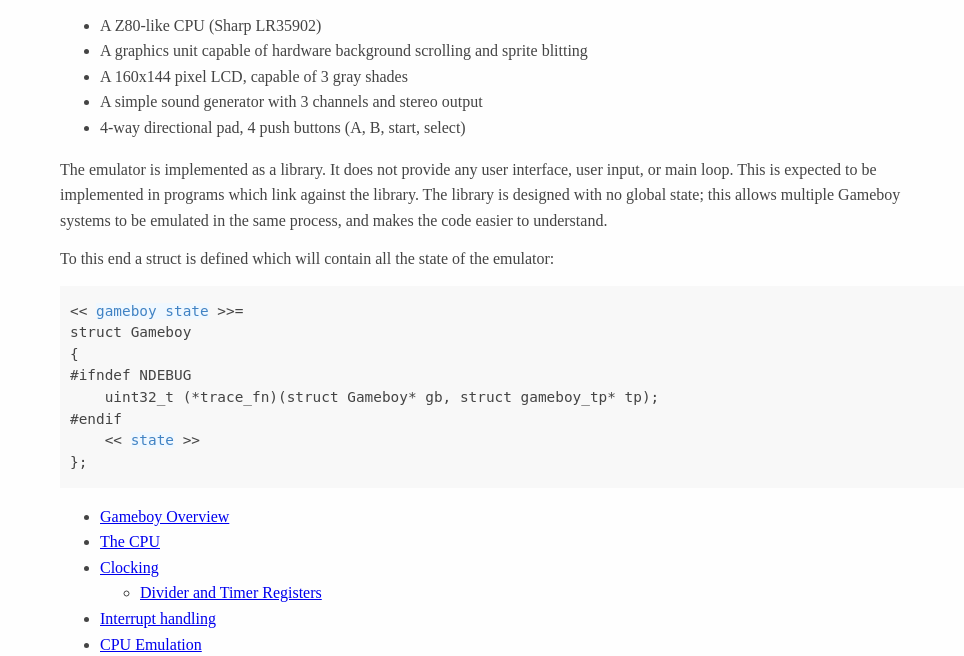
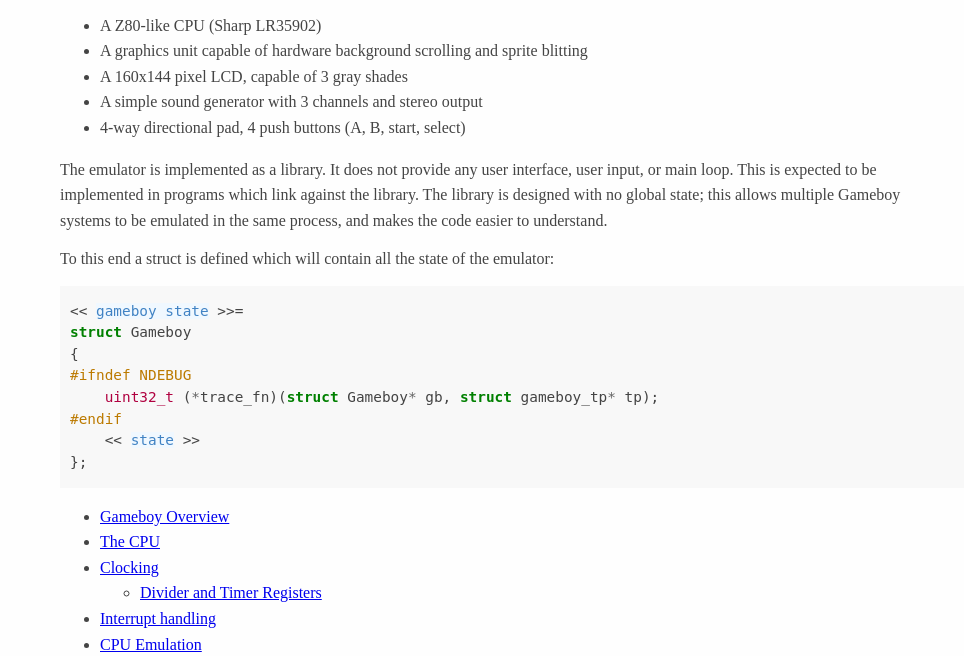
Before and after one commit to tcrs/gameboy, a plain HTML site: page docs/gameboy.html in a window 1280 px wide. Shown: the part 144-800 px from the top of the page, without its empty margins (0-964 px from the left). Drawn offline with Linux system fonts and the light colour scheme.

Commit message:
Correct pygments css file name

```diff
--- a/docs/gameboy.html
+++ b/docs/gameboy.html
@@ -2,7 +2,7 @@
 <html><head>
 <title>Gameboy</title>
 <meta charset="UTF-8"><link rel="stylesheet" type="text/css" href="default.css">
-<meta charset="UTF-8"><link rel="stylesheet" type="text/css" href="defaults-pygments.css">
+<meta charset="UTF-8"><link rel="stylesheet" type="text/css" href="pygments-default.css">
 </head><body>
 <h1 id="gameboy-overview">Gameboy Overview</h1>
 <p>The Gameboy hardware is made up of several parts:</p>
```
Also changed, not shown: 1 other file.
